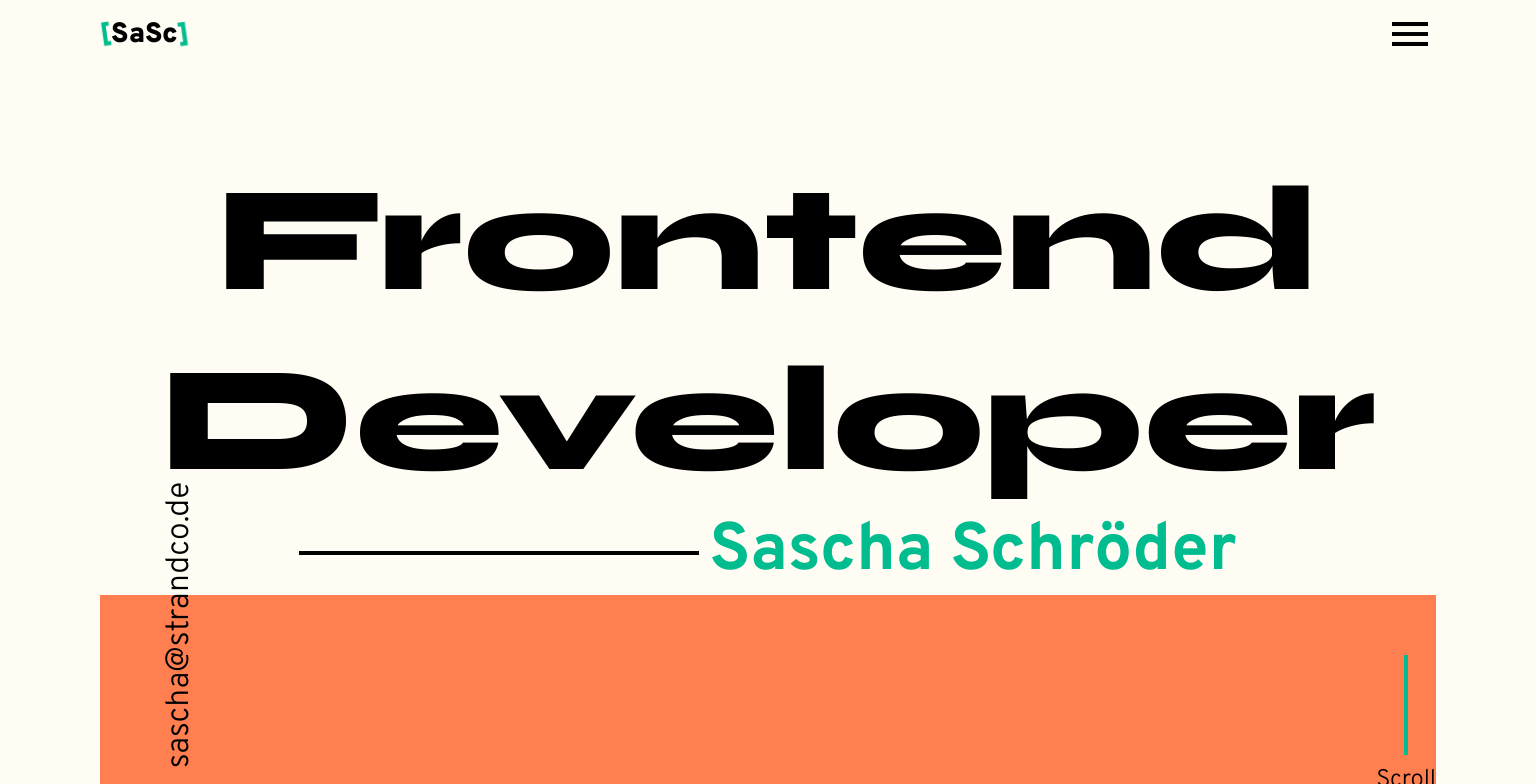
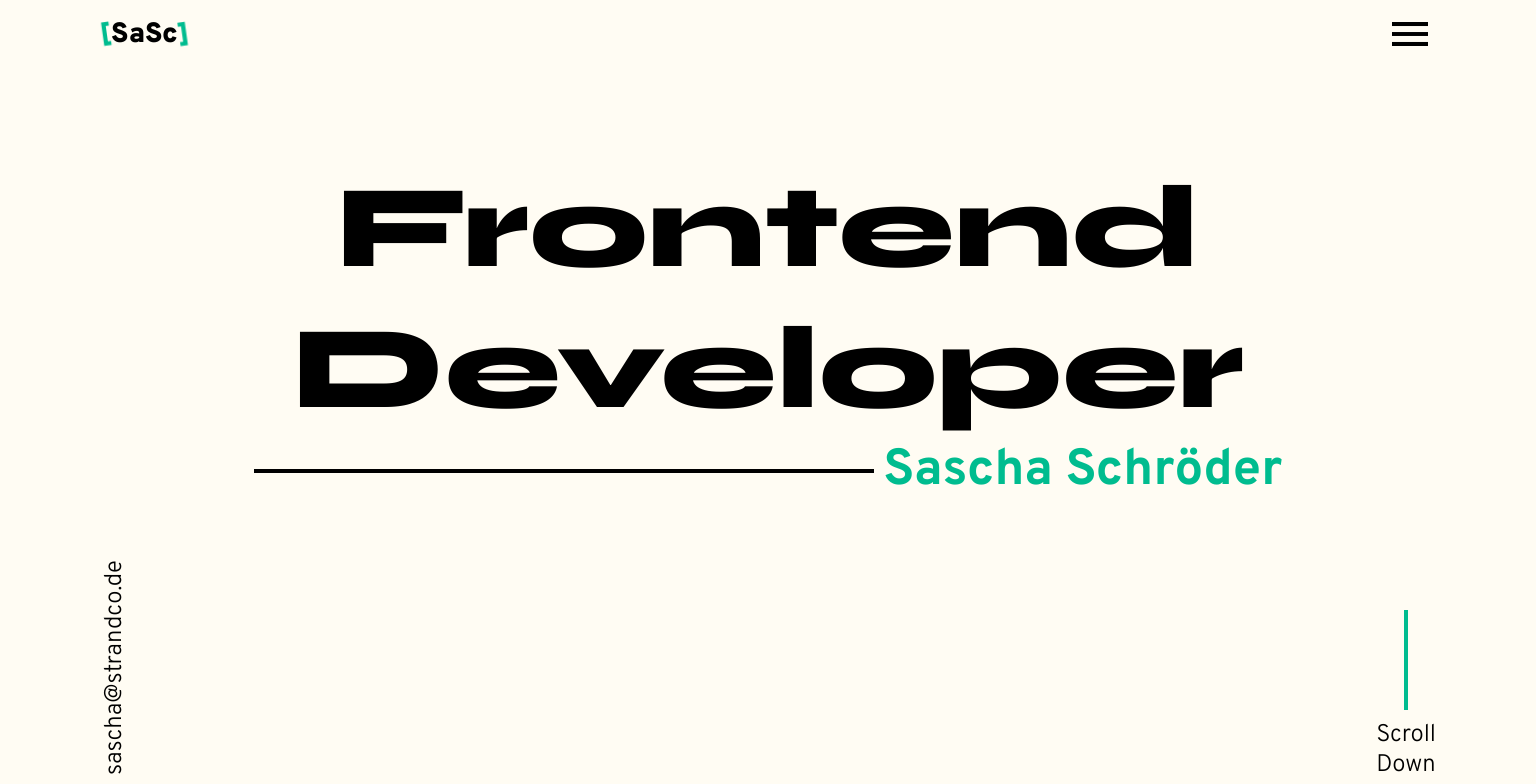
Before and after one commit to strandcode/portfolio, an Angular app: page / in a window 1536 px wide. Shown: the top 784 px of the page. Built offline with nearby package versions, Linux system fonts and the light colour scheme.

Commit message:
Add responsiveness to pitch

```diff
--- a/src/app/pitch/pitch.component.html
+++ b/src/app/pitch/pitch.component.html
@@ -1,10 +1,13 @@
 <section class="pitch">
+
+  <div class="start"></div>
+
   <div class="phraseProfession">
-    <h1>Frontend Developer</h1>
+    <h1>Frontend<br>Developer</h1>
     <div class="phraseWrapper">
       <div class="black-line"></div>
       <div class="phraseName">
-        Sascha Schröder
+        Sascha&nbsp;Schröder
       </div>
     </div>
   </div>
@@ -27,4 +30,6 @@
       </a>
     </div>
   </div>
+
+
 </section>
--- a/src/app/pitch/pitch.component.scss
+++ b/src/app/pitch/pitch.component.scss
@@ -6,12 +6,13 @@ section.pitch {
   justify-content: space-between;
 
   .phraseProfession {
-    padding-top: 100px;
+    padding-top: 50px;
     width: 100%;
 
     h1 {
+      width: 100%;
       text-align: center;
-      font-size: 2.4rem;
+      font-size: calc(10px + (7vw));
       margin-block-start: 0;
       margin-block-end: 0;
       font-family: var(--ff-syne);
@@ -24,19 +25,39 @@ section.pitch {
       align-items: center;
       justify-content: center;
       gap: 10px;
-    }
+
+      padding: 0 10vw;
 
       .black-line {
         height: 4px;
-      width: 100px;
+        width: 100%;
         background-color: black;
+
+        animation: animateNameLine 1500ms ease-in-out 500ms 1 normal both;
+        transform-origin: right;
+
+        @keyframes animateNameLine {
+          from {
+            transform: scaleX(6) translateX(-1500px);
+          }
+
+          80% {
+            transform: scaleX(0.3) translateX(10px);
+          }
+
+          to {
+            transform: scaleX(1) translateX(0);
+          }
+        }
+
       }
 
       .phraseName {
         color: var(--fc-second);
         font-weight: 700;
-      font-size: 1.5rem;
+        font-size: calc(20px + (2vw));
         font-family: var(--ff-overpass);
+      }
     }
   }
 
@@ -67,38 +88,41 @@ section.pitch {
   }
 
   .pitch-footer-wrapper {
-    background-color: coral;
-    position: relative;
-    width: 100%;
-    height: 250px;
-    display: flex;
-    justify-content: flex-end;
-    align-items: flex-end;
-    padding: 20px;
     font-family: var(--ff-overpass);
     font-weight: 300;
     font-size: 1.5rem;
 
+    padding-bottom: 20px;
+
+    width: 100%;
+
+    display: flex;
+    justify-content: space-between;
+    align-items: flex-end;
+
+    position: relative;
+
     .email {
-      position: absolute;
-      top: 92px;
-      left: -63px;
       display: flex;
-      justify-content: flex-start;
+      justify-content: center;
+      align-items: flex-start;
 
-      transform: rotate(-90deg);
+      transform-origin: left top;
+      transform: translateY(100px) rotate(-90deg);
+      height: 100px;
 
       a {
-        text-decoration: none;
         font-family: var(--ff-overpass);
         font-weight: 300;
         font-size: 1.5rem;
         color: black;
+        text-decoration: none;
+        padding-left: 5px;
         transition: all 125ms ease-in-out;
 
         &:hover {
           color: var(--fc-second);
-          transform: scale(1.02);
+          font-size: 110%;
           font-weight: 400;
           transition: all 125ms ease-in-out;
         }
@@ -106,19 +130,28 @@ section.pitch {
     }
 
     .scroll-down {
-      position: relative;
       display: flex;
       flex-direction: column;
       justify-content: center;
       align-items: center;
       gap: 10px;
 
+      position: relative;
+
+      &:hover {
+        .scroll-text {
+          color: var(--fc-second);
+          transform: scale(1.1);
+          font-weight: 400;
+          transition: all 125ms ease-in-out;
+        }
+      }
 
       .scroll-line {
         height: 100px;
         width: 4px;
         background-color: var(--fc-second);
-        animation: animateScrollLine 1500ms ease-in-out 125ms 1 normal both;
+        animation: animateScrollLine 1500ms ease-in-out 1000ms 1 normal both;
         transform-origin: bottom;
 
         @keyframes animateScrollLine {
@@ -136,122 +169,23 @@ section.pitch {
         }
       }
 
-
-
       .scroll-text {
         cursor: pointer;
         text-decoration: none;
         color: black;
         transition: all 125ms ease-in-out;
 
-        &:hover {
-          color: var(--fc-second);
-          transform: scale(1.02);
-          font-weight: 400;
-          transition: all 125ms ease-in-out;
+      }
     }
   }
 }
 
-  }
-
-}
-
 @media screen and (min-width: 765px) {
   section.pitch {
-    .phraseProfession {
-      padding-top: 200px;
-
-      h1 {
-        font-size: 5rem;
-      }
-
-      .black-line {
-        width: 250px;
-      }
-
-      .phraseName {
-        font-size: 2.5rem;
-      }
-    }
 
     .send-a-message {
       display: none;
     }
 
-    .pitch-footer-wrapper {
-      padding: 20px 0;
-
-      .email {
-        left: -63px;
-      }
-
-
   }
 }
-}
-
-@media screen and (min-width: 1024px) {
-  section.pitch {
-    .phraseProfession {
-      padding-top: 150px;
-
-      h1 {
-        font-size: 100px;
-      }
-
-      .phraseName {
-        font-size: 45px;
-      }
-    }
-  }
-}
-
-@media screen and (min-width: 1440px) {
-  section.pitch {
-    .phraseProfession {
-
-      h1 {
-        font-size: 150px;
-      }
-
-      .black-line {
-        width: 400px;
-      }
-
-      .phraseName {
-        font-size: 67px;
-      }
-    }
-
-    .pitch-footer-wrapper {
-      padding: 20px 0;
-
-      .email {
-        position: absolute;
-        top: 10px;
-        left: -63px;
-        display: flex;
-        justify-content: flex-start;
-
-        transform: rotate(-90deg);
-
-        a {
-          text-decoration: none;
-          font-family: var(--ff-overpass);
-          font-weight: 300;
-          font-size: 2.0rem;
-          color: black;
-          transition: all 125ms ease-in-out;
-
-          &:hover {
-            color: var(--fc-second);
-            transform: scale(1.02);
-            font-weight: 400;
-            transition: all 125ms ease-in-out;
-          }
-        }
-      }
-    }
-  }
-}
```
Lines whose indentation alone changed are shown as unchanged.
